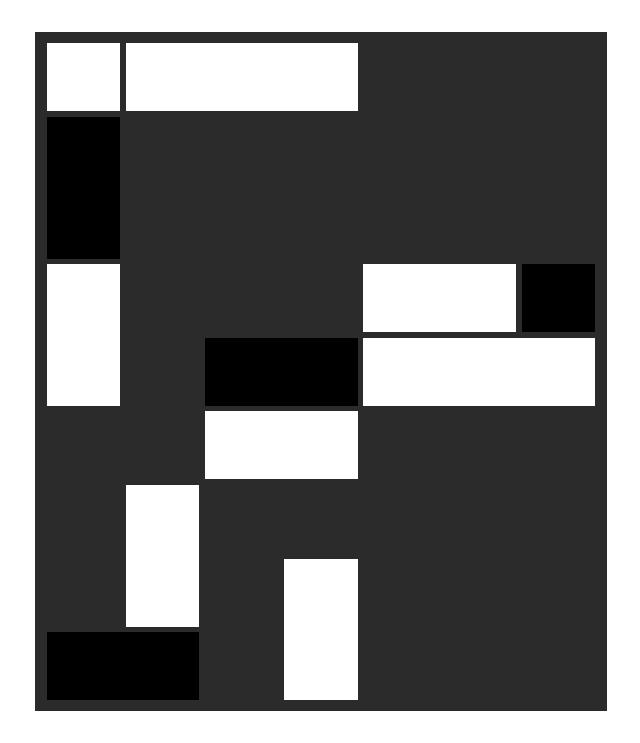
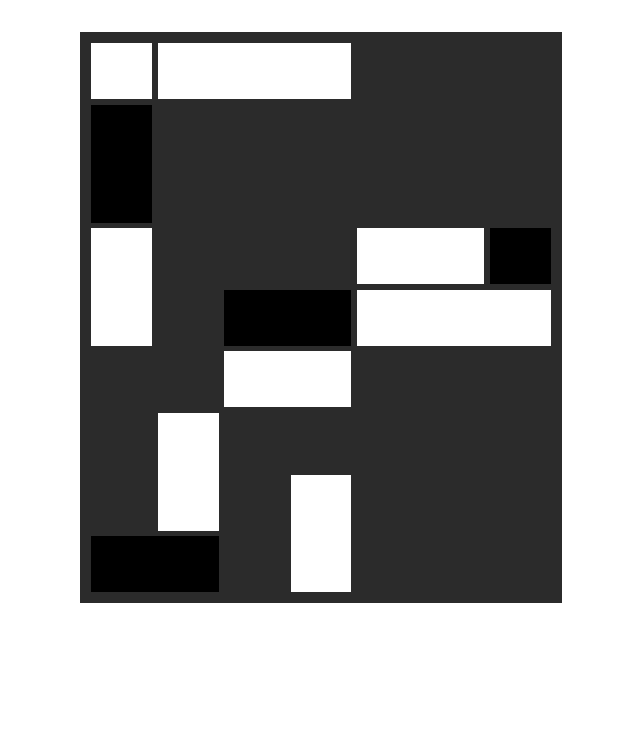
Before and after one commit to LewisBrennanGithub/paint-project, a Flask app: page /paints in a window 1280 px wide. Shown: the part 124-867 px from the top of the page, without its empty margins (319-959 px from the left). After the commit the page ends 727 px from the top, so only its background shows below. Run offline with Flask 3, Linux system fonts and the light colour scheme; data that the repository does not hold is empty; some libraries are stand-ins or nearby versions; some web fonts are replaced.

Commit message:
changed sizing of top paints page

```diff
--- a/app.py
+++ b/app.py
@@ -1,11 +1,8 @@
 from flask import Flask, render_template
-# from flask_fontawesome import FontAwesome
 
 from controllers.paints_controller import paints_blueprint
 
-
 app = Flask(__name__)
-# fa = FontAwesome(app)
 
 app.register_blueprint(paints_blueprint)
 
--- a/static/style.css
+++ b/static/style.css
@@ -239,8 +239,8 @@ body {
   'p5 wa p7 p7 p6 p6 p6'
   'p5 wa p8 wb p9 p9 p9'
   'wc wc p8 wb p9 p9 p9';
-  grid-template-rows: repeat(9, 8.5vh);
-  grid-template-columns: repeat(7, 5.75vw);
+  grid-template-rows: repeat(9, 7.0vh);
+  grid-template-columns: repeat(7, 4.75vw);
   gap: 0.35rem;
   background: #2b2b2b;
   padding: 0.7rem;
```
